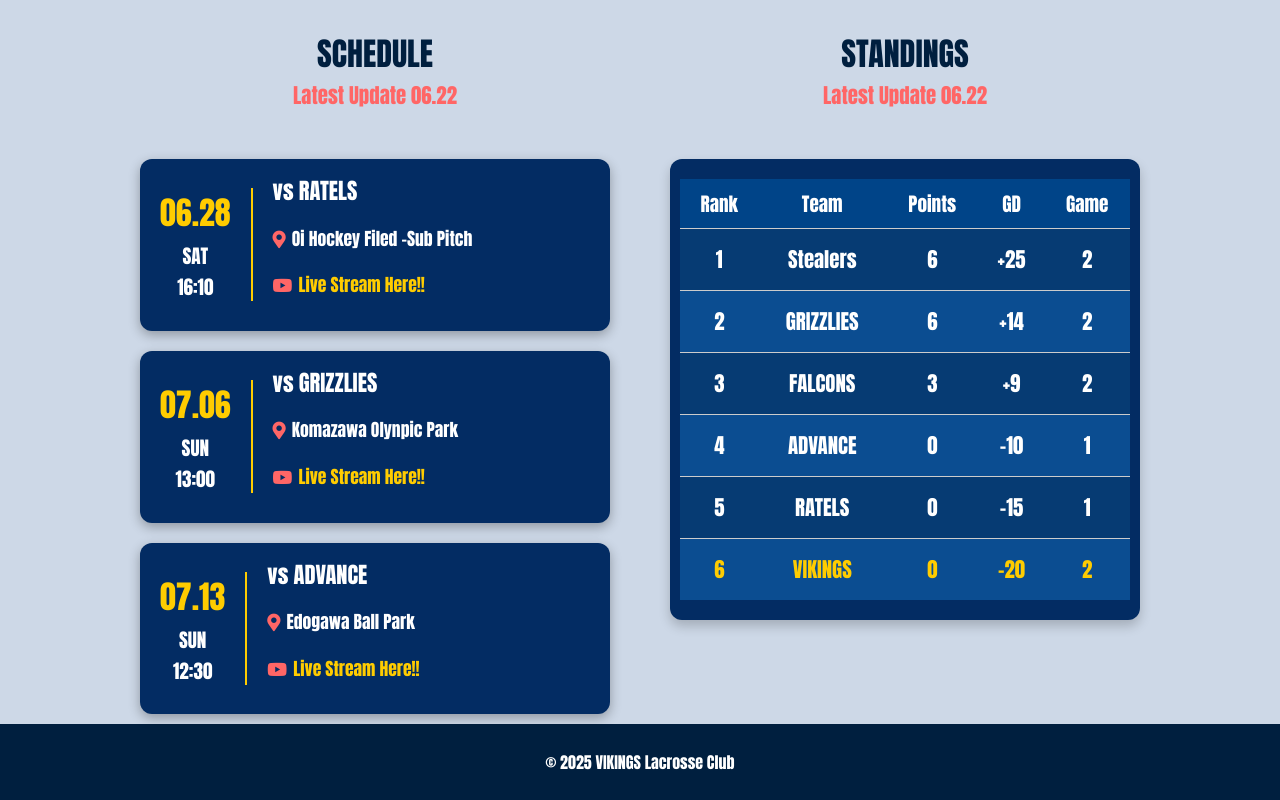
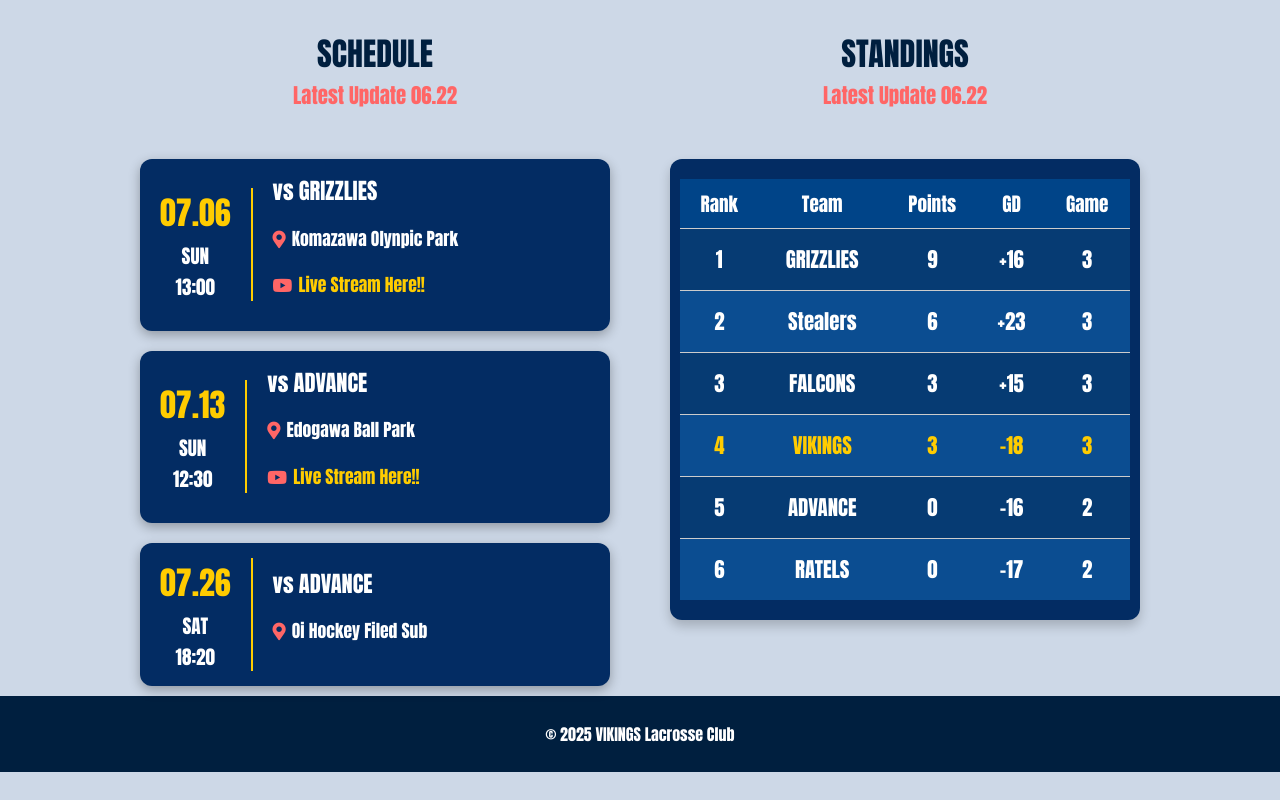
Before and after one commit to vk2025pr/VIKINGS_HomePage, a plain HTML site: page index.html in a window 1280 px wide. Shown: the part 1072-1872 px from the top of the page. After the commit the page ends 1844 px from the top, so only its background shows below. Drawn offline with Linux system fonts and the light colour scheme.

Commit message:
change some details

```diff
--- a/index.html
+++ b/index.html
@@ -58,22 +58,6 @@
       <div class="left-column">
         <center><h1>SCHEDULE</h1>
         <h4>Latest Update 06.22</h4></center>
-        <div class="schedule-card">
-          <div class="schedule-date">
-            <span class="day">06.28</span>
-            <span class="week">SAT</span>
-            <span class="time">16:10</span>
-          </div>
-          <div class="schedule-info">
-            <h3>vs RATELS</h3>
-            <p class="place"><i class="fas fa-map-marker-alt"></i>Oi Hockey Filed -Sub Pitch</p>
-            <p class="ticket">
-              <i class="fab fa-youtube"></i> <a href="https://www.youtube.com/watch?v=ZgxwAwzLLg4" target="_blank">Live Stream Here!! </a>
-
-
-            </p>
-          </div>
-        </div>
 
         <div class="schedule-card">
           <div class="schedule-date">
@@ -107,6 +91,21 @@
           </div>
         </div>
 
+        <div class="schedule-card">
+          <div class="schedule-date">
+            <span class="day">07.26</span>
+            <span class="week">SAT</span>
+            <span class="time">18:20</span>
+          </div>
+          <div class="schedule-info">
+            <h3>vs ADVANCE</h3>
+            <p class="place"><i class="fas fa-map-marker-alt"></i>Oi Hockey Filed Sub</p>
+            <p class="ticket">
+
+            </p>
+          </div>
+        </div>
+
 
   </div>
       <!-- 右カラム -->
@@ -128,46 +127,48 @@
 
               <tr>
                 <td>1</td>
-                <td>Stealers</td>
-                <td>6</td>
-                <td>+25</td>
-                <td>2</td>
+                <td>GRIZZLIES</td>
+                <td>9</td>
+                <td>+16</td>
+                <td>3</td>
               </tr>
               <tr>
                 <td>2</td>
-                <td>GRIZZLIES</td>
+                <td>Stealers</td>
                 <td>6</td>
-                <td>+14</td>
-                <td>2</td>
+                <td>+23</td>
+                <td>3</td>
               </tr>
+
               <tr>
                 <td>3</td>
                 <td>FALCONS</td>
                 <td>3</td>
-                <td>+9</td>
+                <td>+15</td>
+                <td>3</td>
+              </tr>
+              <tr class="highlight">
+                <td>4</td>
+                <td>VIKINGS</td>
+                <td>3</td>
+                <td>-18</td>
+                <td>3</td>
+              </tr>
+              <tr>
+                <td>5</td>
+                <td>ADVANCE</td>
+                <td>0</td>
+                <td>-16</td>
                 <td>2</td>
               </tr>
               <tr>
-                <td>4</td>
-                <td>ADVANCE</td>
-                <td>0</td>
-                <td>-10</td>
-                <td>1</td>
-              </tr>
-              <tr>
-                <td>5</td>
+                <td>6</td>
                 <td>RATELS</td>
                 <td>0</td>
-                <td>-15</td>
-                <td>1</td>
-              </tr>
-              <tr class="highlight">
-                <td>6</td>
-                <td>VIKINGS</td>
-                <td>0</td>
-                <td>-20</td>
+                <td>-17</td>
                 <td>2</td>
               </tr>
+
 
             </tbody>
           </table>
```
Also changed, not shown: game.html (+51 -0 lines).
